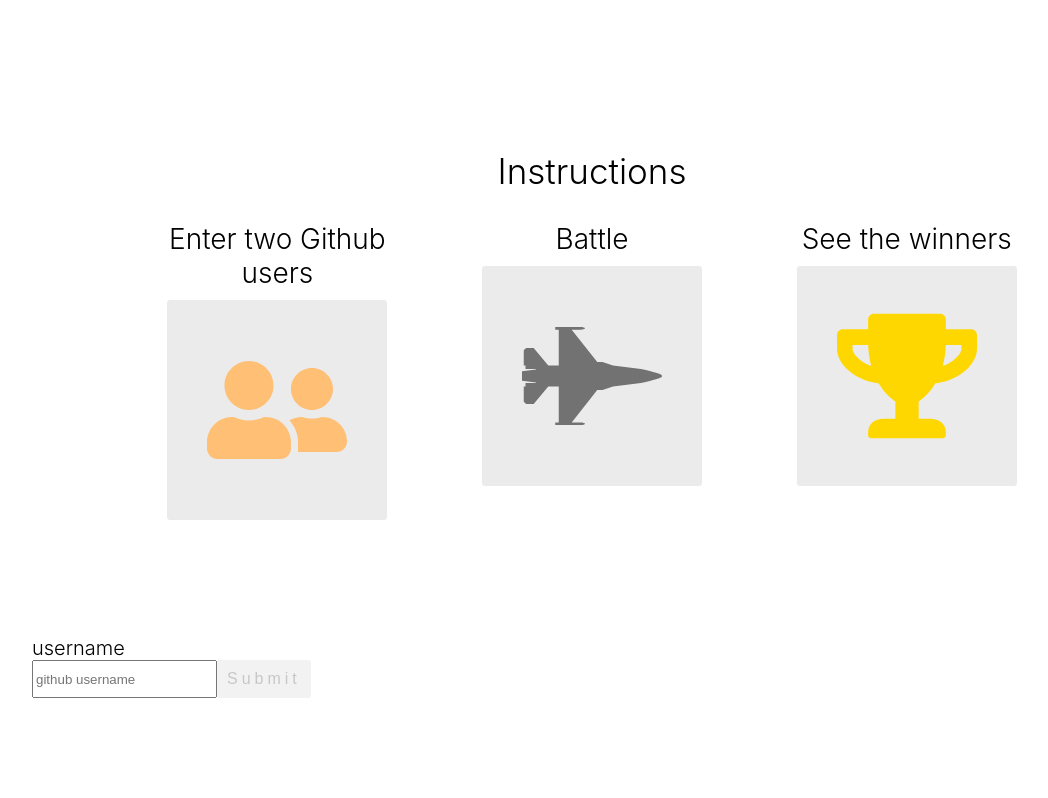
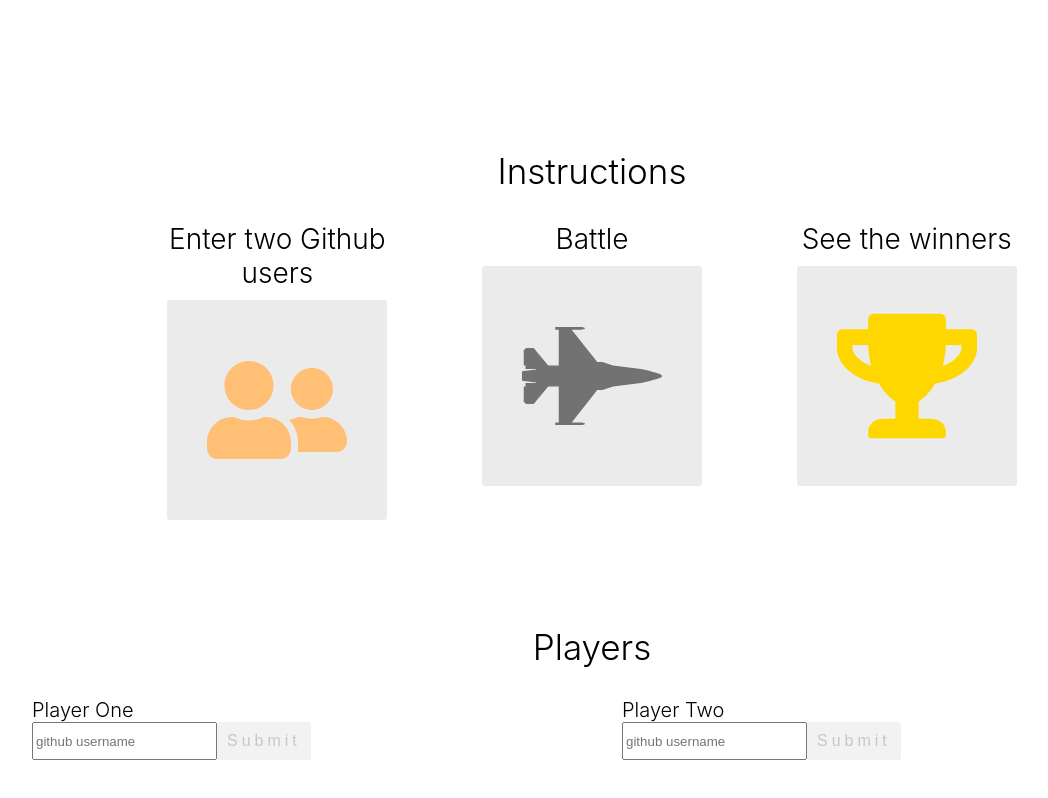
Before and after one commit to jvrdelafuente/github-battle, a React app: page / in a window 1280 px wide. Shown: the whole page, without its empty margins (48-1096 px from the left). Built offline with nearby package versions, Linux system fonts and the light colour scheme.

Commit message:
11. Render PlayerInput

```diff
--- a/app/components/Battle.js
+++ b/app/components/Battle.js
@@ -82,14 +82,44 @@
 
 export default class Battle extends React.Component{
 
-    onSubmit(username){
-        console.log('change ' + username);
+    constructor(props){
+        super(props)
+
+        this.state = {
+            playerOne: null,
+            playerTwo: null
+        }
+
+        this.handleSubmit = this.handleSubmit.bind(this)
+    }
+    handleSubmit(prop, username){
+        this.setState({
+            [prop]: username
+        })
     }
     render(){
+        const {playerOne, playerTwo} = this.state;
         return (
             <React.Fragment>
                 <Intructions/>
-                <PlayerInput label="username" onSubmit={this.onSubmit}/>
+                <div className='players-container'>
+                    <h1 className='center-text header-lg'>Players</h1>
+                    <div className='row space-around'>
+                        {playerOne === null && (
+                        <PlayerInput
+                            label='Player One'
+                            onSubmit={(player) => this.handleSubmit('playerOne', player)}
+                        />
+                        )}
+
+                        {playerTwo === null && (
+                        <PlayerInput
+                            label='Player Two'
+                            onSubmit={(player) => this.handleSubmit('playerTwo', player)}
+                        />
+                        )}
+                    </div>
+                </div>
             </React.Fragment>
         )
     }
--- a/app/index.css
+++ b/app/index.css
@@ -209,3 +209,7 @@
   background: #f2f2f2;
   color: #c7c7c7;
 }
+
+.players-container {
+  margin: 100px 0;
+}
```
